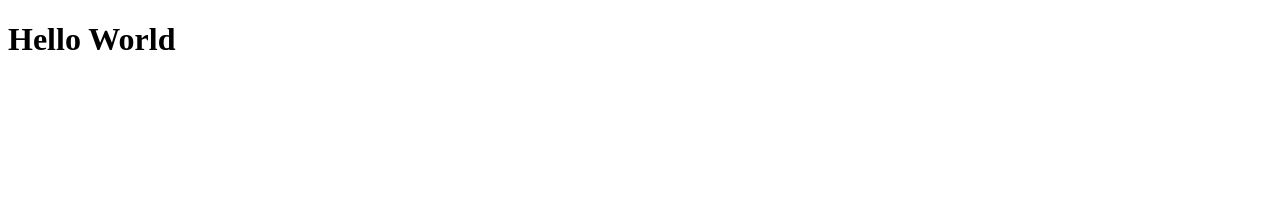
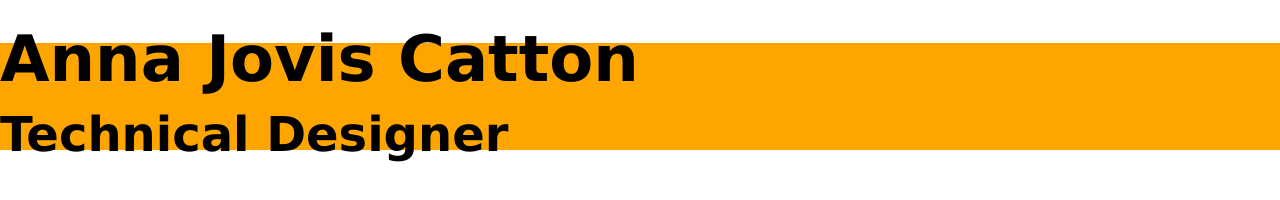
Before and after one commit to AnnaJCatton/AnnaJCatton.github.io, a plain HTML site: page index.html in a window 1280 px wide. Drawn offline with Linux system fonts and the light colour scheme.

Commit message:
Header begins

```diff
--- a/index.html
+++ b/index.html
@@ -1,6 +1,50 @@
 <!DOCTYPE html>
-<html>
+<html lang="en-UK">
+
+<head>
+
+<style>
+
+body {
+	margin:0;
+}
+
+.uppertitle {
+	background-color: orange;
+
+	margin: 0;
+	line-height: 100%;
+	width: 100vw;
+	border-width: 20px;
+	border-color: magenta;
+	font-size: 200%;
+
+	body{
+		height:200%;
+	}
+
+	h1 {
+		color: black;
+		font-family: verdana;
+	}
+	h2 {
+		color:black;
+		font-family: verdana;
+	}
+
+}
+
+</style>
+
+</head>
+
 <body>
-<h1>Hello World</h1>
+
+<title>Anna J. Catton, Technical Designer</title>
+
+<div class="uppertitle">
+		<h1>Anna Jovis Catton</h1>
+		<h2>Technical Designer</h2>
+</div>
+
 </body>
-</html>
```
